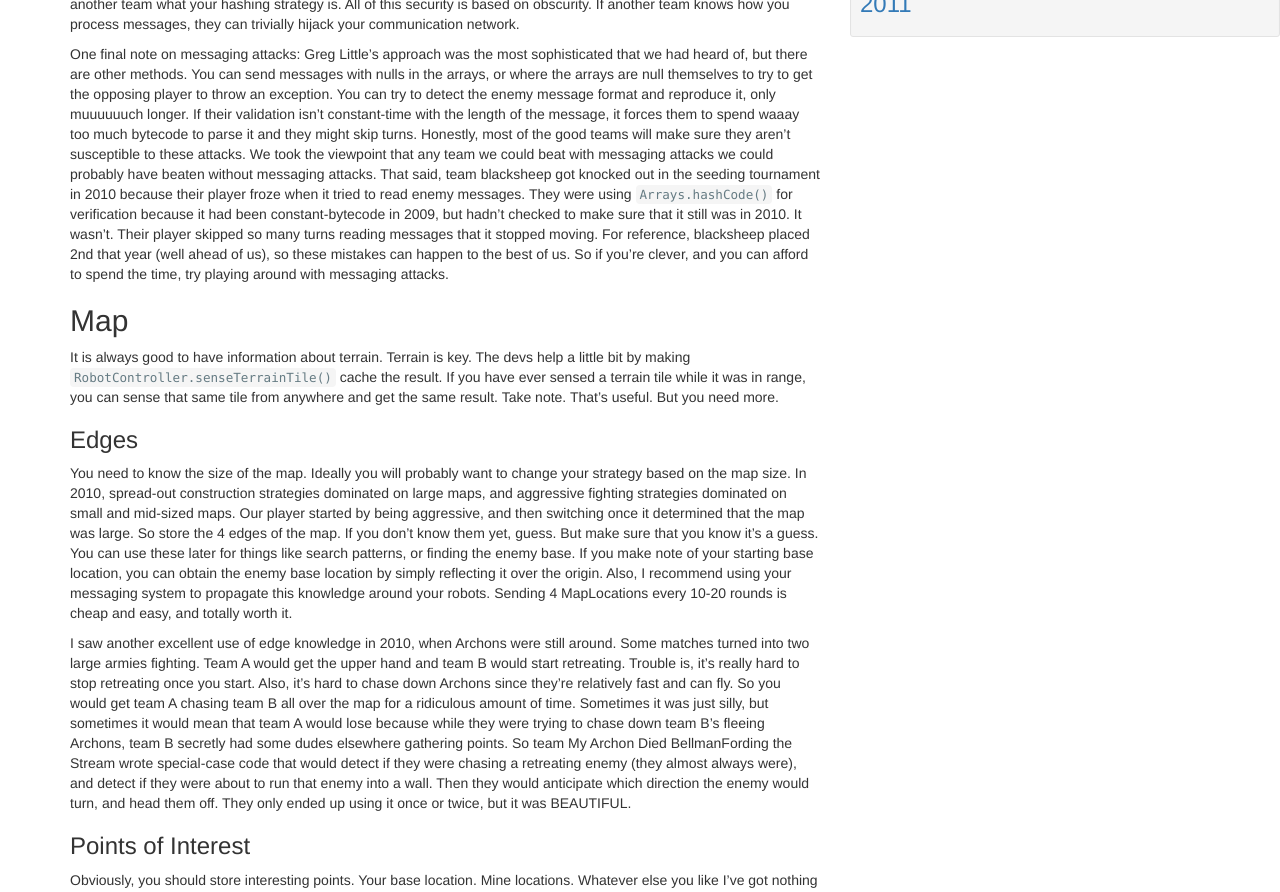
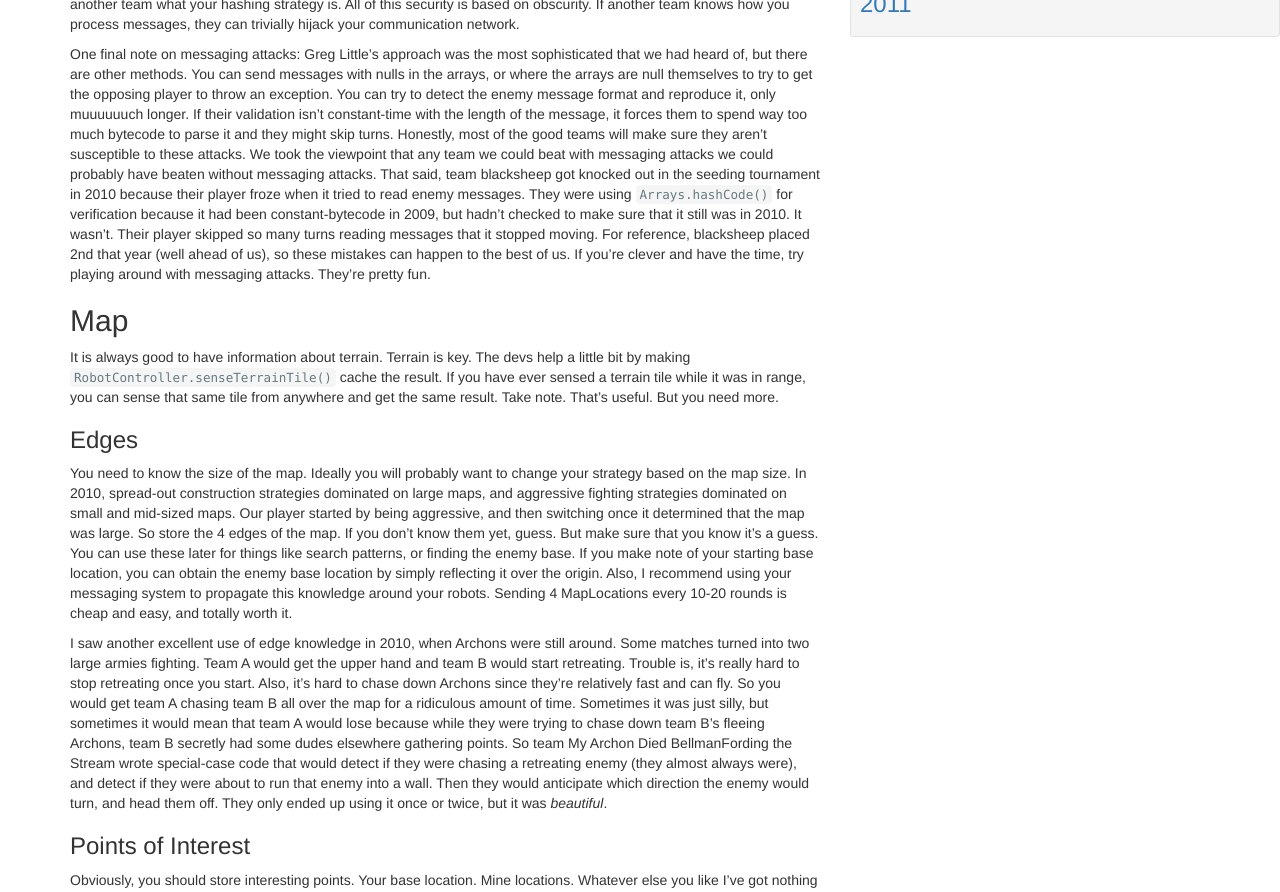
Before and after one commit to stevearc/stevearc.github.io, a Jekyll site: the page built from _posts/2011-12-30-code-snippets.md, in a window 1280 px wide and 1400 px high, scrolled down 7298 px. Shown: the part 214-1106 px from the top of the window. Built offline with Jekyll 4.4.1, drawn with Linux system fonts in a browser that asks for light colours; nearby versions of some CDN libraries; some web fonts are replaced; Markdown is read by kramdown in place of the engine named in the settings; comment, search, counter and statistics services are not loaded; some of the changed text lies outside the part shown.

Commit message:
Tiny bit of corrections on code snippets post

```diff
--- a/_posts/2011-12-30-code-snippets.md
+++ b/_posts/2011-12-30-code-snippets.md
@@ -13,14 +13,13 @@
 Battlecode is unlike optimizing for real life, because performance is measured
 differently. Your algorithm isn't timed based on how fast it runs, but on how
 much bytecode it compiles into. This means that if you can do a O(n)
-calculation in O(1) bytecode, that is super helpful and can be abused to no
-end.
+calculation in O(1) bytecode, that can and should be abused heavily.
 
 ## Utility functions
 
 As you may know, the devs assign a standard bytecode cost to objects and
 functions in `java.util` and other standard java libraries. DON'T USE THEM. It's
-wayyyy more expensive to use ArrayList than it is to hack your own. ArrayLists
+way more expensive to use ArrayList than it is to hack your own. ArrayLists
 are carefully crafted to be the general solution for any possible way that you
 would want to use a list of objects. Are you really going to use all of them?
 No. It would be convenient to be able to just use an ArrayList instead of
@@ -391,7 +390,7 @@
 `^`? Well, since we use `^` in our addressing system, that could cause us to
 see this position as the beginning of a message, when it is not. So any time we
 add integers we offset it by 0x100. Ex: `stringBuilder.append((char)(myRobotId +
-0x100)`). Remember to subtract 0x100 when to take them out.
+0x100)`). Remember to subtract 0x100 when you take them out.
 
 Okay, now you know how to make a flexible, efficient messaging system. So it's
 flexible...it's efficient...oh, what's the third thing? What's the third...
@@ -461,7 +460,7 @@
 try to get the opposing player to throw an exception. You can try to detect the
 enemy message format and reproduce it, only muuuuuuch longer. If their
 validation isn't constant-time with the length of the message, it forces them
-to spend waaay too much bytecode to parse it and they might skip turns.
+to spend way too much bytecode to parse it and they might skip turns.
 Honestly, most of the good teams will make sure they aren't susceptible to
 these attacks. We took the viewpoint that any team we could beat with messaging
 attacks we could probably have beaten without messaging attacks. That said,
@@ -471,8 +470,8 @@
 2009, but hadn't checked to make sure that it still was in 2010. It wasn't.
 Their player skipped so many turns reading messages that it stopped moving. For
 reference, blacksheep placed 2nd that year (well ahead of us), so these
-mistakes can happen to the best of us. So if you're clever, and you can afford
-to spend the time, try playing around with messaging attacks.
+mistakes can happen to the best of us. If you're clever and have the time, try
+playing around with messaging attacks. They're pretty fun.
 
 ## Map
 
@@ -509,7 +508,7 @@
 enemy (they almost always were), and detect if they were about to run that
 enemy into a wall. Then they would anticipate which direction the enemy would
 turn, and head them off. They only ended up using it once or twice, but it was
-BEAUTIFUL.
+*beautiful*.
 
 ### Points of Interest
 Obviously, you should store interesting points. Your base location. Mine
@@ -594,7 +594,7 @@
 public Direction getNextMove(){
     Direction desiredDir = InfoCache.myLoc.directionTo(target);
     if (desiredDir == Direction.NONE || desiredDir == Direction.OMNI)
-        return desiredDir;'
+        return desiredDir;
     // If we are bugging around an object, see if we have gotten past it
     if (state == STATE.BUGGING){
         // If we are closer to the target than when we started, and we can
@@ -909,7 +906,7 @@
 {% endhighlight %}
 
 This handles attacking, moving, and sensing. You will notice that even though I
-mentioned it, there isn't any code for spawning (so two years ago) or jumping.
+mentioned it, there isn't any code for spawning (*so* two years ago) or jumping.
 I left out the jump code because it was very...obfuscated. And I wanted to have
 this section of relatively clean-looking code. I will include the jump code and
 some more of the attacking code below, but I'm not going to try to walk you
```
Also changed, not shown: other parts of _posts/2011-12-30-code-snippets.md (+18 -20 lines).
